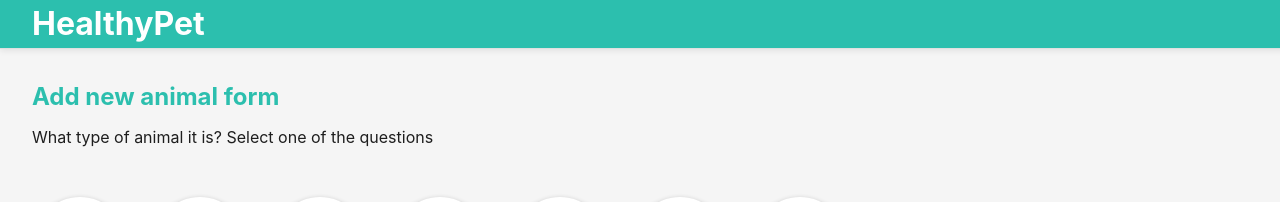
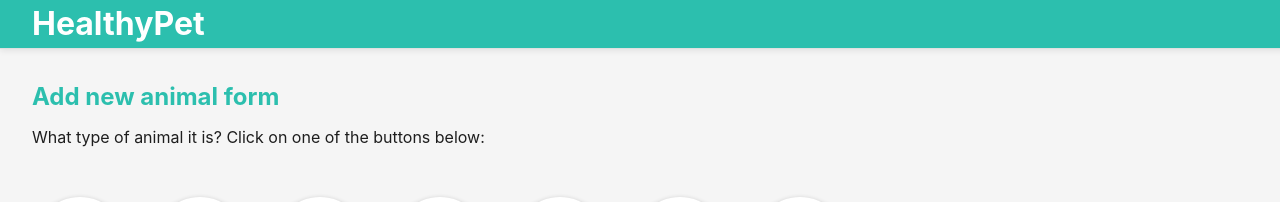
Before and after one commit to MafteiMugurel/Healthy-Pet, a React (Create React App) app: page /add-animal in a window 1280 px wide. Shown: the top 202 px of the page. Built offline with nearby package versions, Linux system fonts and the light colour scheme.

Commit message:
reformulate a sentence from the animal form

```diff
--- a/src/pages/add-animal/add-animal.tsx
+++ b/src/pages/add-animal/add-animal.tsx
@@ -39,7 +39,7 @@ const AddAnimal = () => {
           <h2 className="add-animal-header__content__title">
             Add new animal form
           </h2>
-          <p>What type of animal it is? Select one of the questions</p>
+          <p>What type of animal it is? Click on one of the buttons below:</p>
         </div>
       </div>
       <div className="add-animal-container__animal-select">
```
